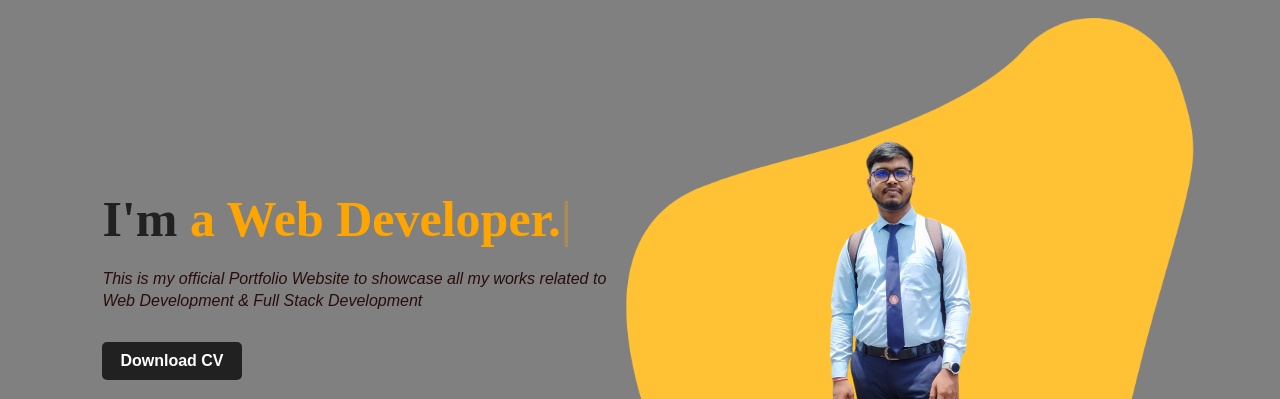
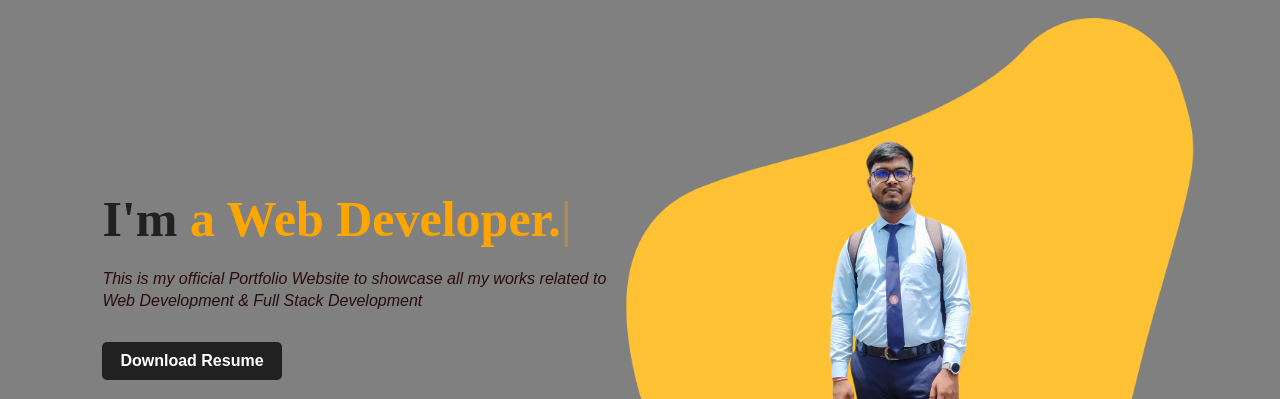
Before and after one commit to sumitsam03/Portfolio, a plain HTML site: page index.html in a window 1280 px wide. Shown: the part 142-541 px from the top of the page. Drawn offline with nearby package versions, Linux system fonts and the light colour scheme.

Commit message:
Update index.html

```diff
--- a/index.html
+++ b/index.html
@@ -22,7 +22,7 @@
         <div class="detel">
             <h1>I'm  <span class="input"> </span></h1>
             <p>This is my official Portfolio Website to showcase all my works related to <br> Web Development & Full Stack Development </p>
-            <a target="_blank" href="Sumit Pandit Resume.pdf">Download CV</a>
+            <a target="_blank" href="Resume Sumit Pandit.pdf">Download Resume</a>
         </div>
         <div class="images">
             <img src="shape.png" class="shape">
```
